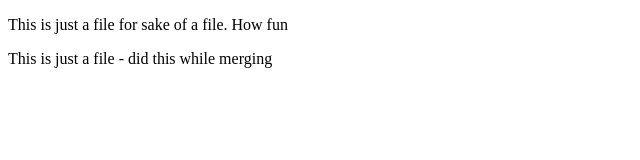
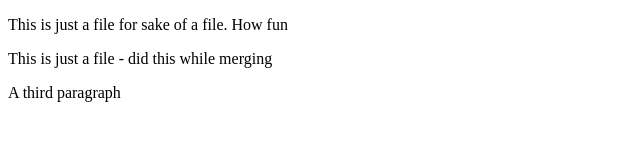
Before and after one commit to Sulsa07G/gitpractice, a plain HTML site: page index.html in a window 1280 px wide. Shown: the whole page, without its empty margins (0-640 px from the left). Drawn offline with Linux system fonts and the light colour scheme.

Commit message:
added a line

```diff
--- a/index.html
+++ b/index.html
@@ -8,5 +8,6 @@
   <body>
     <p>This is just a file for sake of a file. How fun</p>
     <p>This is just a file - did this while merging</p>
+    <p>A third paragraph</p>
   </body>
 </html>
```
